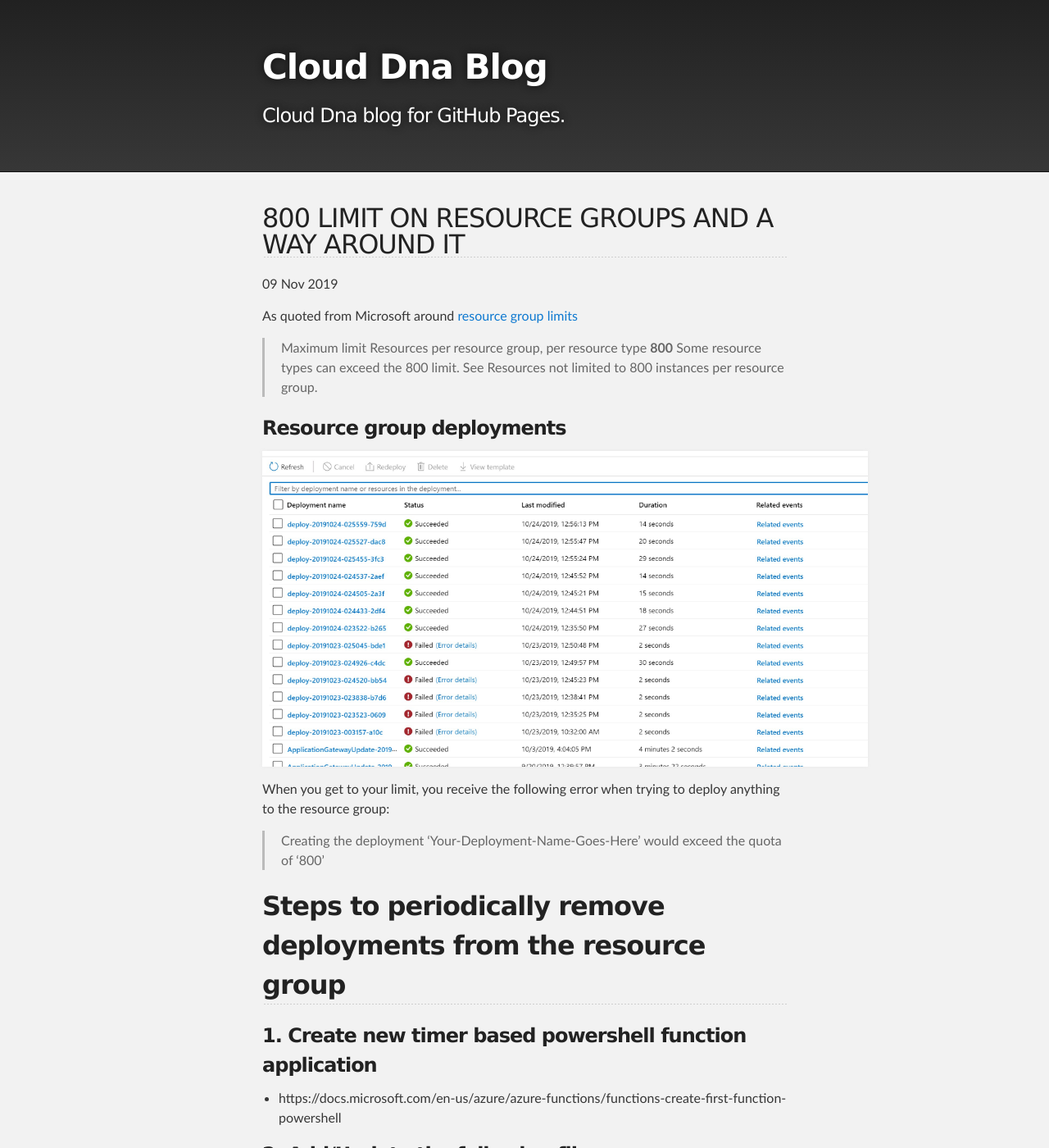
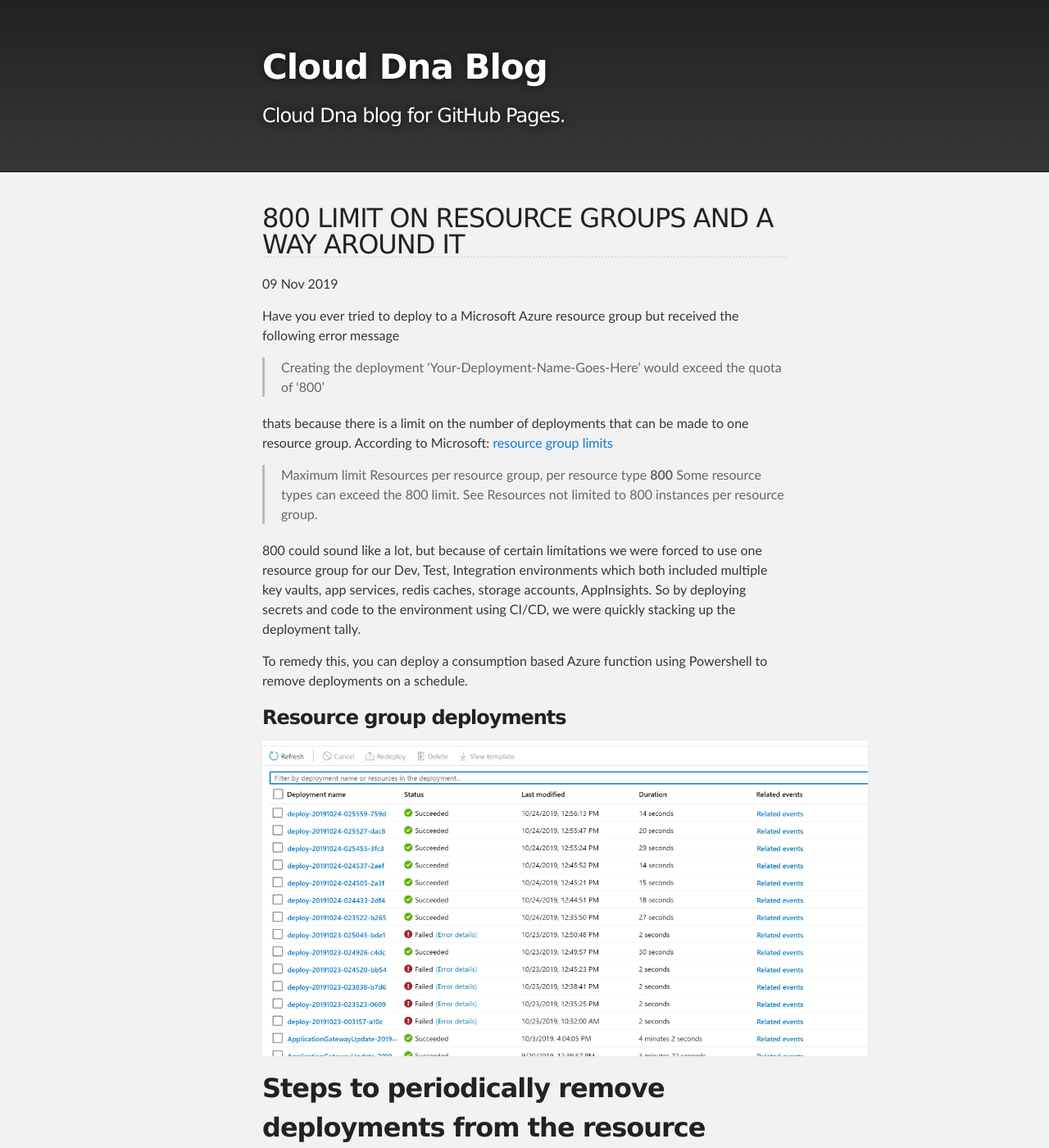
Before and after one commit to clouddna-au/clouddna-au.github.io, a Jekyll site: the page built from _posts/2019-11-09-removedeployments.md, in a window 1280 px wide and 1400 px high. Shown: the whole window at 82% size. Built offline with Jekyll 4.4.1, drawn with Linux system fonts in a browser that asks for light colours; some of the changed text lies outside the part shown.

Commit message:
Adding blog for resource deployments

````diff
--- a/_posts/2019-11-09-removedeployments.md
+++ b/_posts/2019-11-09-removedeployments.md
@@ -3,19 +3,22 @@
 title: 800 limit on Resource groups and a way around it
 ---
 
-As quoted from Microsoft around [resource group limits](https://docs.microsoft.com/en-us/azure/azure-subscription-service-limits#resource-group-limits)
+Have you ever tried to deploy to a Microsoft Azure resource group but received the following error message
+> Creating the deployment 'Your-Deployment-Name-Goes-Here' would exceed the quota of '800'
+
+thats because there is a limit on the number of deployments that can be made to one resource group. According to Microsoft: [resource group limits](https://docs.microsoft.com/en-us/azure/azure-subscription-service-limits#resource-group-limits)
 > Maximum limit
 Resources per resource group, per resource type	**800**	Some resource types can exceed the 800 limit. See Resources not limited to 800 instances per resource group.
 
+800 could sound like a lot, but because of certain limitations we were forced to use one resource group for our Dev, Test, Integration environments which both included multiple key vaults, app services, redis caches, storage accounts, AppInsights. So by deploying secrets and code to the environment using CI/CD, we were quickly stacking up the deployment tally.
+
+To remedy this, you can deploy a consumption based Azure function using Powershell to remove deployments on a schedule.
 
 ### Resource group deployments
 ![Deployments](https://clouddna-au.github.io/assets/images/blog/2019-11-09/deployments.jpg)
 
-When you get to your limit, you receive the following error when trying to deploy anything to the resource group:
-> Creating the deployment 'Your-Deployment-Name-Goes-Here' would exceed the quota of '800'
 
-
-## Steps to periodically remove deployments from the resource group
+## Steps to periodically remove deployments from the resource group using a schedule
 ### 1. Create new timer based powershell function application
 * https://docs.microsoft.com/en-us/azure/azure-functions/functions-create-first-function-powershell
 
@@ -30,7 +33,7 @@
 ```
 
 #### requirements.psd1
-Ensures the right version of powershell module is loaded for function runtime.
+Ensures the right version of powershell module is loaded for function runtime. v2 is the latest.
 ```powershell
 @{
     # For latest supported version, go to 'https://www.powershellgallery.com/packages/Az'. Uncomment the next line and replace the MAJOR_VERSION, e.g., 'Az' = '2.*'
@@ -38,14 +41,29 @@
 }
 ```
 
+#### function.json
+For this function I specified a timer based function that would run on a schedule of 8:30pm every night. Any [CRON Expression](https://codehollow.com/2017/02/azure-functions-time-trigger-cron-cheat-sheet/) will work:
+```json
+{
+  "bindings": [
+    {
+      "name": "Timer",
+      "type": "timerTrigger",
+      "direction": "in",
+      "schedule": "0 30 20 * * *"
+    }
+  ]
+}
+```
+
 ### 3. Add function configuration settings
-resource group
-
-subscription
-
+The example code uses environment variables from the Azure function runtime to read the resource group name and subscription id. This can be set using either the portal through the configuration section
+![Configuration](https://clouddna-au.github.io/assets/images/blog/2019-11-09/configurationfunction.jpg)
+or using Powershell to set settings for the Application Service.
 
 ### 4. Add the code
-This code will generate an access token to communicate with management api, retrieve all deployments for a resource group and then delete each deployment.
+This code will generate an access token to communicate with management api, retrieve all deployments for a resource group and then delete each deployment for that resource group.
+
 ```powershell
 # Input bindings are passed in via param block.
 param($Timer)
@@ -54,9 +72,9 @@
 $azContext = Get-AzContext
 
 Write-Host "resource group: " $env:resourceGroup
-Write-Host "subscriptionId: " $env:subscriptionId
+Write-Host "subscription id: " $env:subscriptionId
 
-# Get access token
+# Get access token to communicate with azure management api
 $azureRmProfile = [Microsoft.Azure.Commands.Common.Authentication.Abstractions.AzureRmProfileProvider]::Instance.Profile;
 $profileClient = New-Object Microsoft.Azure.Commands.ResourceManager.Common.RMProfileClient($azureRmProfile);
 $accessToken = $profileClient.AcquireAccessToken($azContext.Tenant.TenantId).AccessToken;
@@ -73,27 +91,29 @@
     $deploymentname = $deployment.name
     $deleteDeploymentUri = "https://management.azure.com/subscriptions/$env:subscriptionId/resourceGroups/$env:resourceGroup/providers/Microsoft.Resources/deployments/$deploymentname" + "?api-version=2019-05-10"
     $response = Invoke-RestMethod -Method Delete -Uri $deleteDeploymentUri -Headers @{ Authorization="Bearer $accessToken" }
-    Write-Host "Removed deployment $deploymentname"
+    Write-Host "Removed deployment: $deploymentname"
 }
 ```
 
-### 3. Deploy function to Azure through Azure CLI, VsCode or manually
+### 3. Deploy function to Azure through Azure CLI, VsCode, Azure DevOps or manually
 
 ### 4. Enable Managed Identity
+[Managed Identities](https://docs.microsoft.com/en-us/azure/active-directory/managed-identities-azure-resources/overview) are a feature that provides Azure services with an automatically managed identity in Azure AD. You can use the identity to authenticate to any service that supports Azure AD authentication, including Key Vault, without any credentials in your code.
+
 This can be done through powershell or manually through the portal.
 
-* Enable Managed Identity for Azure Function
+* Enable System assigned Managed Identity for Function
 ![Octocat](https://clouddna-au.github.io/assets/images/blog/2019-11-09/managedidentity.jpg)
 
-### 5. Enable Service Principal access to managed resources IAM
-Navigate to `Resource group` you want to manage with the powershell Azure function and select Access Control (IAM) from menu
+### 5. Enable Managed Identity(aka.Service Principal) access to resource group using IAM
+Navigate to `Resource group` in the Portal you want to manage with the powershell Azure function and select Access Control (IAM) from menu
 * Enter in the name of the function as you have deployed it and click search.
 ![Octocat](https://clouddna-au.github.io/assets/images/blog/2019-11-09/searchfunctioniam.jpg)
 
-* Click on function name and assign `contributor` role toi it.
+* Click on function name and assign `contributor` role to it.
 ![Octocat](https://clouddna-au.github.io/assets/images/blog/2019-11-09/assigncontributorrolefunction.jpg)
 
-This will ensure the function can perform CRUD operations against the resource group.
+This will ensure the function can perform CRUD operations against the resource group using the Azure management API.
 
 
 ### Example Response from Management REST API
@@ -106,3 +126,5 @@
              "type": "Microsoft.Resources/deployments",
              "properties": {
 ```
+
+Thats it, this Azure timer based function will now run every night at 8:30pm and remove all deployments for my resource group.
````
Also changed, not shown: _posts/2019-10-28-hello.md (deleted, +0 -16 lines).
